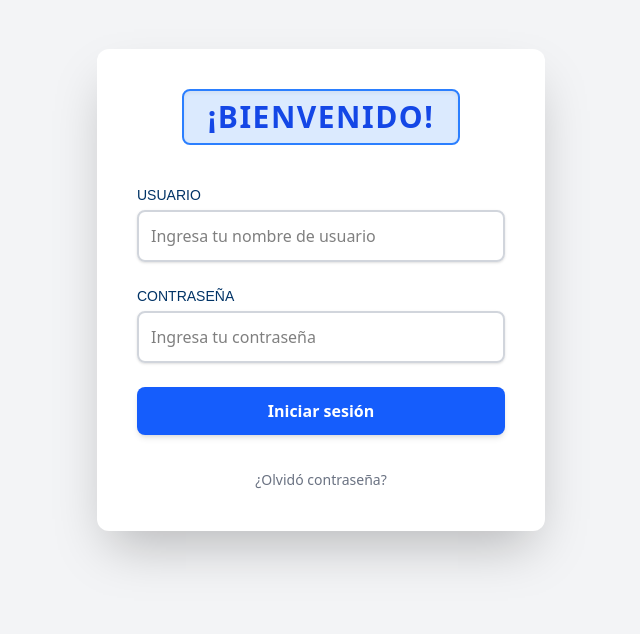
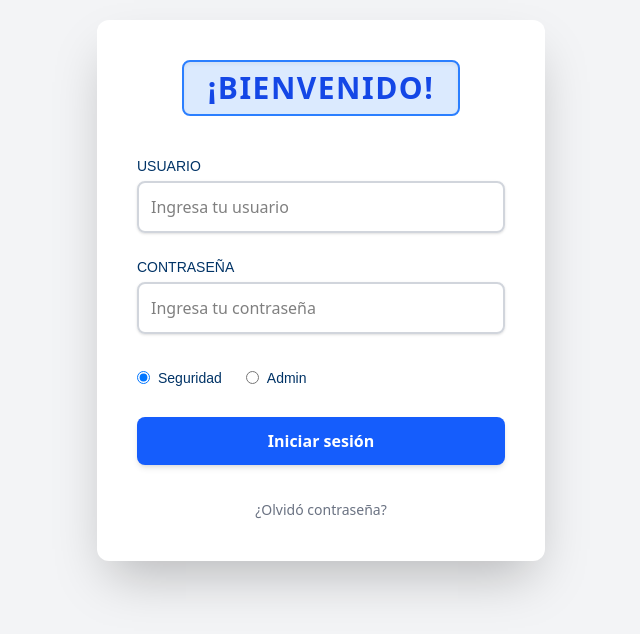
Before and after one commit to Mauricio4-alt/Security-log-system, a React (Vite) app in the folder DEVELOP/FRONTEND/security-log-system/: page / in a window 1280 px wide. Shown: the part 110-744 px from the top of the page, without its empty margins (319-959 px from the left). Built offline with nearby package versions, Linux system fonts and the light colour scheme.

Commit message:
chore: ajustando lógica de navegacion a admin o security

```diff
--- a/DEVELOP/FRONTEND/security-log-system/src/login.jsx
+++ b/DEVELOP/FRONTEND/security-log-system/src/login.jsx
@@ -1,98 +1,123 @@
-import './assets/styles/index.css'
-import { useState } from 'react'
-import { InputForm } from './Tools/componentsTools';
-import { Link } from 'react-router';
+import "./assets/styles/index.css";
+import { useState } from "react";
+import { useNavigate, Link } from "react-router-dom";
 
 export default function Login() {
+  const [usuario, setUsuario] = useState("");
+  const [contrasena, setContrasena] = useState("");
+  const [rol, setRol] = useState("security");
 
-  const [usuario, setUsuario] = useState('');
-  const [contrasena, setContrasena] = useState('');
+  const navigate = useNavigate();
 
-  // Lógica simplificada de inicio de sesión (solo limpia campos, no muestra mensajes)
   const handleLogin = (e) => {
     e.preventDefault();
 
-    // Aquí iría la lógica real de autenticación.
-    console.log('Intento de inicio de sesión con:', usuario, 'y contraseña oculta');
+    // Simulación de autenticación
+    console.log("Login:", { usuario, contrasena, rol });
 
-    // Limpiar campos después de un intento simulado
-    setUsuario('');
-    setContrasena('');
+    // Aquí iría la validación real
+    navigate(`/${rol}`);
+
+    // Limpieza opcional
+    setUsuario("");
+    setContrasena("");
   };
 
   return (
-    // Contenedor principal: centrado en la pantalla con un fondo suave
     <div className="min-h-screen bg-gray-100 flex items-center justify-center p-4">
-
-      {/* Tarjeta de inicio de sesión (sin animación de cursor) */}
       <div className="bg-white p-8 sm:p-10 rounded-xl shadow-2xl w-full max-w-md">
 
-        {/* Título: ¡Bienvenido! */}
+        {/* Título */}
         <div className="text-center mb-10">
           <h1 className="text-3xl font-extrabold text-blue-700 bg-blue-100 inline-block px-6 py-2 rounded-lg shadow-inner border-2 border-blue-500 tracking-wider uppercase">
             ¡Bienvenido!
           </h1>
         </div>
 
-        {/* Formulario de inicio de sesión */}
+        {/* Formulario */}
         <form onSubmit={handleLogin} className="space-y-6">
 
-          {/* Campo de USUARIO */}
+          {/* Usuario */}
           <div>
-            <label htmlFor="usuario" className="block text-sm font-semibold text-gray-700 mb-2 uppercase">
-              USUARIO
+            <label
+              htmlFor="usuario"
+              className="block text-sm font-semibold text-gray-700 mb-2 uppercase"
+            >
+              Usuario
             </label>
             <input
               id="usuario"
               type="text"
               value={usuario}
               onChange={(e) => setUsuario(e.target.value)}
-              className="w-full p-3 border-2 border-gray-300 rounded-lg focus:border-blue-500 focus:ring-1 focus:ring-blue-500 transition duration-150 shadow-sm"
-              placeholder="Ingresa tu nombre de usuario"
-              aria-label="Campo de usuario"
-              required // Hace que el campo sea obligatorio
+              className="w-full p-3 border-2 border-gray-300 rounded-lg focus:border-blue-500 focus:ring-1 focus:ring-blue-500 transition shadow-sm"
+              placeholder="Ingresa tu usuario"
+              required
             />
           </div>
 
-          {/* Campo de CONTRASEÑA */}
+          {/* Contraseña */}
           <div>
-            <label htmlFor="contrasena" className="block text-sm font-semibold text-gray-700 mb-2 uppercase">
-              CONTRASEÑA
+            <label
+              htmlFor="contrasena"
+              className="block text-sm font-semibold text-gray-700 mb-2 uppercase"
+            >
+              Contraseña
             </label>
             <input
               id="contrasena"
               type="password"
               value={contrasena}
               onChange={(e) => setContrasena(e.target.value)}
-              className="w-full p-3 border-2 border-gray-300 rounded-lg focus:border-blue-500 focus:ring-1 focus:ring-blue-500 transition duration-150 shadow-sm"
+              className="w-full p-3 border-2 border-gray-300 rounded-lg focus:border-blue-500 focus:ring-1 focus:ring-blue-500 transition shadow-sm"
               placeholder="Ingresa tu contraseña"
-              aria-label="Campo de contraseña"
-              required // Hace que el campo sea obligatorio
+              required
             />
           </div>
 
-          {/* Botón Iniciar Sesión */}
-           <button
+          {/* Rol */}
+          <div className="flex gap-6 items-center">
+            <label className="flex items-center gap-2 text-sm font-semibold">
+              <input
+                type="radio"
+                name="rol"
+                value="security"
+                checked={rol === "security"}
+                onChange={(e) => setRol(e.target.value)}
+              />
+              Seguridad
+            </label>
+
+            <label className="flex items-center gap-2 text-sm font-semibold">
+              <input
+                type="radio"
+                name="rol"
+                value="admin"
+                checked={rol === "admin"}
+                onChange={(e) => setRol(e.target.value)}
+              />
+              Admin
+            </label>
+          </div>
+
+          {/* Botón */}
+          <button
             type="submit"
-            className="w-full py-3 bg-blue-600 text-white font-bold rounded-lg shadow-md hover:bg-blue-700 focus:outline-none focus:ring-4 focus:ring-blue-300 transition duration-150"
-            aria-label="Botón para iniciar sesión"
-          ><Link to="/security">
+            className="w-full py-3 bg-blue-600 text-white font-bold rounded-lg shadow-md hover:bg-blue-700 focus:outline-none focus:ring-4 focus:ring-blue-300 transition"
+          >
             Iniciar sesión
-          </Link>
           </button>
         </form>
 
-        {/* Enlace Olvidó contraseña? */}
+        {/* Recuperar contraseña */}
         <div className="mt-8 text-center">
-          <a
-            href="/save-password" // Define la ruta a la vista de recuperación de contraseña
-            className="text-sm text-gray-500 hover:text-blue-600 hover:underline transition duration-150 focus:outline-none"
-            aria-label="Enlace a la página de recuperación de contraseña"
+          <Link
+            to="/save-password"
+            className="text-sm text-gray-500 hover:text-blue-600 hover:underline transition"
           >
             ¿Olvidó contraseña?
-          </a>
+          </Link>
         </div>
-
       </div>
     </div>
   );
```
